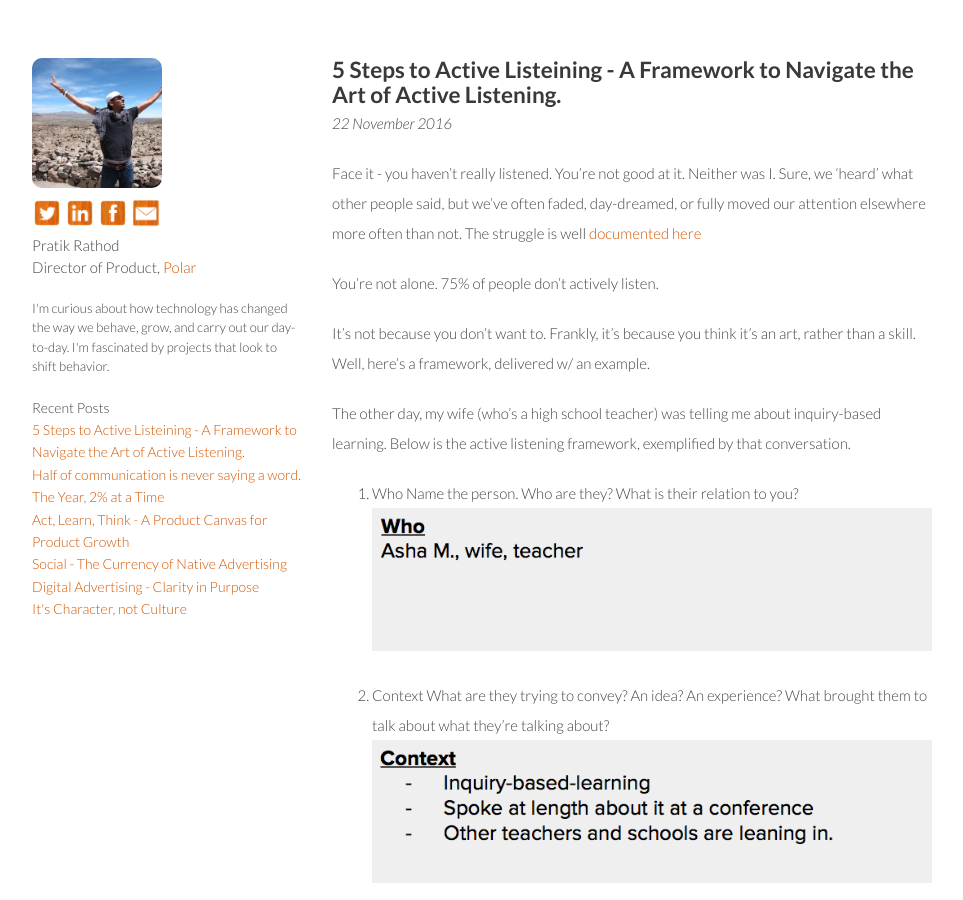
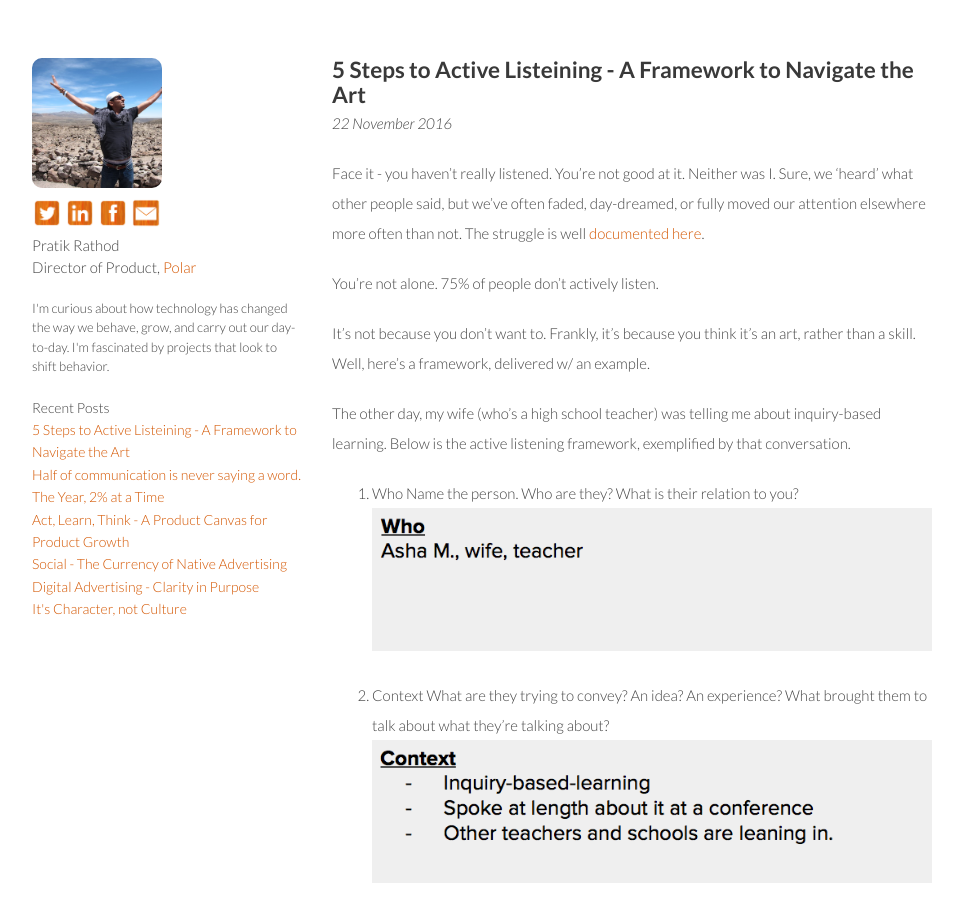
Before and after one commit to p2rathod/p2rathod.github.io, a Jekyll site: the page built from _posts/2016-11-22-framework-activelistening.md, in a window 1280 px wide and 900 px high. Shown: the whole window, without its empty margins (158-1121 px from the left). Built offline with Jekyll 4.4.1, drawn with Linux system fonts in a browser that asks for light colours.

Commit message:
active listening framework edit

```diff
--- a/_posts/2016-11-22-framework-activelistening.md
+++ b/_posts/2016-11-22-framework-activelistening.md
@@ -1,11 +1,11 @@
 ---
-title: 5 Steps to Active Listeining - A Framework to Navigate the Art of Active Listening.
+title: 5 Steps to Active Listeining - A Framework to Navigate the Art
 layout: post
 category: long-form
 ---
 
 
-Face it - you haven't really listened. You're not good at it. Neither was I. Sure, we 'heard' what other people said, but we've often faded, day-dreamed, or fully moved our attention elsewhere more often than not. The struggle is well [documented here](http://pratikrathod.com/long-form/2016/03/23/half-of-communication-is-never-saying-a-word.html)
+Face it - you haven't really listened. You're not good at it. Neither was I. Sure, we 'heard' what other people said, but we've often faded, day-dreamed, or fully moved our attention elsewhere more often than not. The struggle is well [documented here](http://pratikrathod.com/long-form/2016/03/23/half-of-communication-is-never-saying-a-word.html).
 
 You're not alone. 75% of people don't actively listen.
 
```
